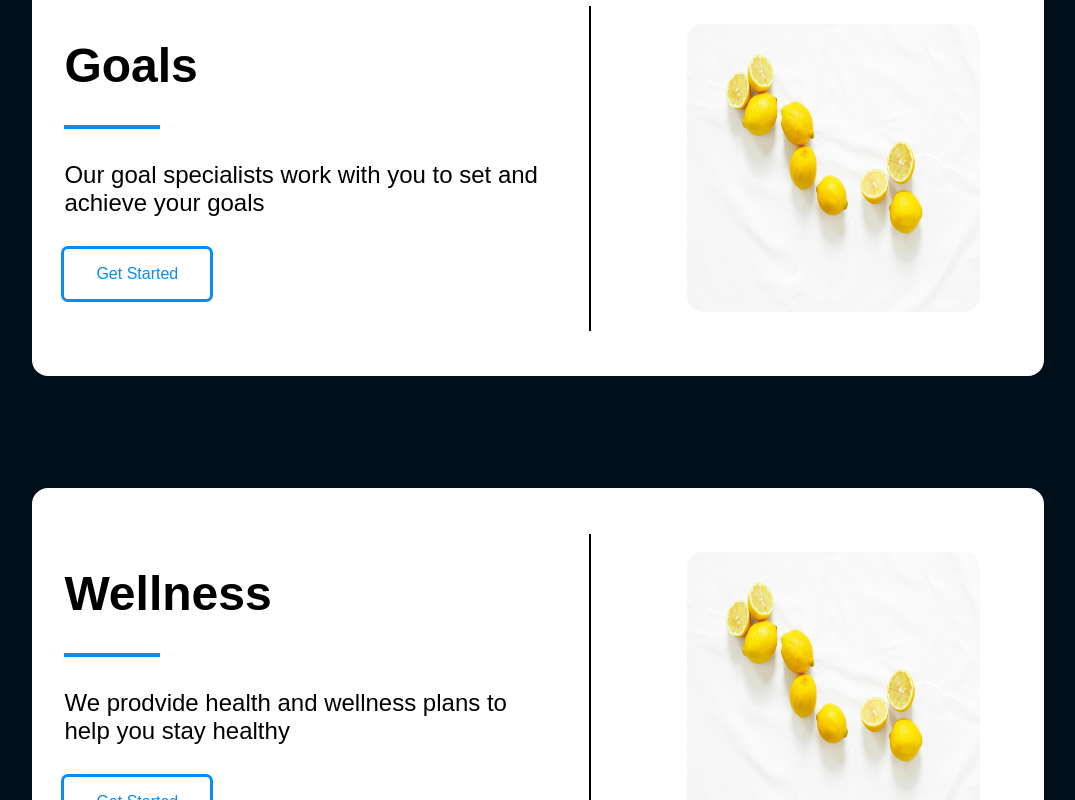
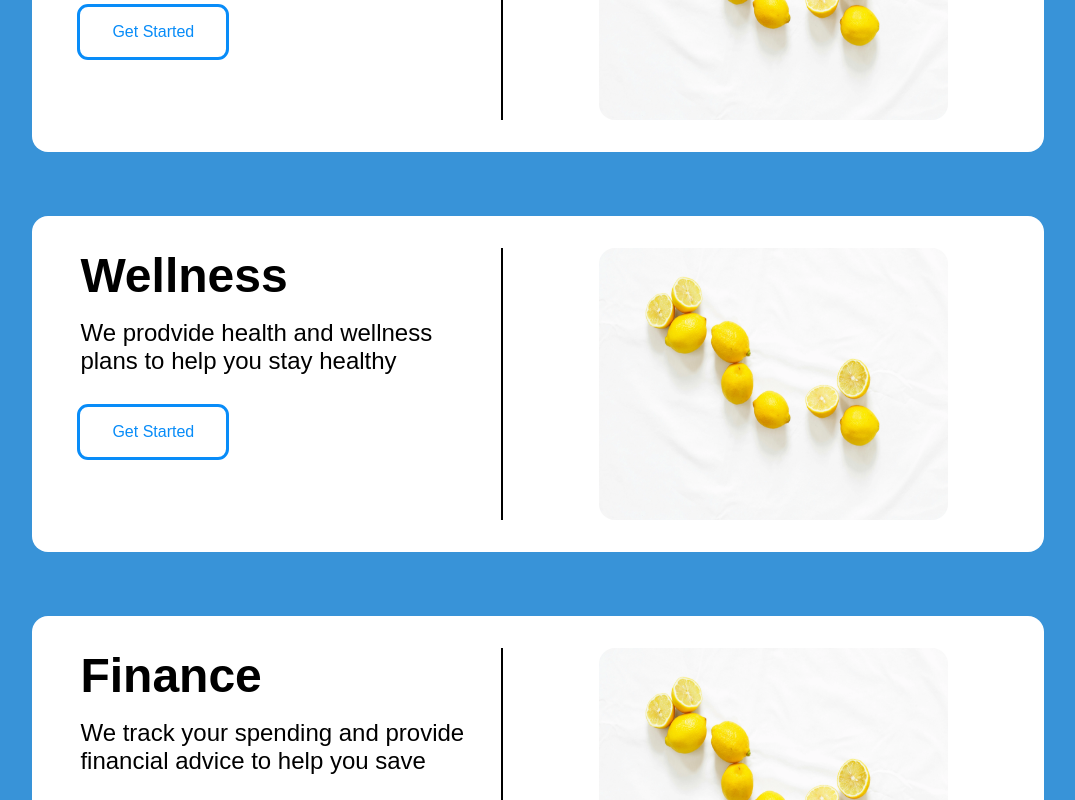
Before and after one commit to Cliffp15/Moxi, a React (Create React App) app: page / in a window 1280 px wide. Shown: the part 2580-3380 px from the top of the page, without its empty margins (102-1177 px from the left). Built offline with nearby package versions, Linux system fonts and the light colour scheme.

Commit message:
correct sizing issues on ServiceCards

```diff
--- a/src/Component/Home.js
+++ b/src/Component/Home.js
@@ -47,7 +47,7 @@ function HelloWorld() {
           image={"../Images/Lemon.png"}
         />
         <ServiceCards
-          header="Finanace"
+          header="Finance"
           paragraph={
             "We track your spending and provide financial advice to help you save"
           }
--- a/src/Component/ServiceCards.js
+++ b/src/Component/ServiceCards.js
@@ -12,9 +12,9 @@ const ServiceCards = ({ header, paragraph, image }) => {
               <h2>
                 {header} <br></br>
               </h2>
-              <hr></hr>
+              {/* <hr></hr> */}
               <p>{paragraph} </p>
-              <div className="Service-Card-Buttons">
+            <div className="Service-Card-Buttons">
                 <div>
                   <button>Get Started</button>
                 </div>
--- a/src/Styles/ServiceCards.css
+++ b/src/Styles/ServiceCards.css
@@ -1,19 +1,23 @@
 .Service-Card-Container {
   padding: 2rem 0rem;
   width: 100%;
-  margin-bottom: 0rem;
-  color: white;
-  background-color: rgb(1, 15, 26);
+  /* margin-bottom: 0rem; */
+  /* height: 30rem; */
+
+  color: rgb(229, 69, 69);
+  background-color: rgb(56, 147, 216);
   /* padding-top: 4rem; */
-  padding-bottom: 4rem;
+  /* padding-bottom: 4rem; */
 }
 
 .Service-Card {
   display: flex;
   align-items: center;
   width: 79%;
+  height: 21rem;
   margin: auto;
-  margin-top: 1rem;
+  /* margin-top: 1rem; */
+  padding: 2rem;
   /* margin-bottom: 0rem; */
   color: rgb(0, 0, 0);
   border-radius: 1rem;
@@ -22,12 +26,14 @@
 }
 
 .Service-Description {
-  display: block;
+  display: inline-block;
   color: #000000;
   background-color: rgb(255, 255, 255);
-  width: 60%;
-  height: auto;
-  padding: 2rem;
+  width: 100%;
+  height: 100%;
+  /* padding: 2rem; */
+  padding-left: 1rem;
+  padding-right: 1rem;
   border-right: #000000;
   border-width: 2px;
   border-right-style: solid;
@@ -35,21 +41,14 @@
 
 .Service-Description h2 {
   display: block;
-  margin-bottom: 2rem;
+  /* margin-bottom: 2rem; */
   color: rgb(0, 0, 0);
   font-size: 3rem;
   width: auto;
 }
 
-hr {
-  border: none;
-  height: 4px;
-  background-color: #088cf8;
-  width: 6rem;
-  margin-bottom: 2rem;
-}
-
 .Service-Description p {
+  margin-top: 1rem;
   margin-bottom: 2rem;
   font-size: 1.5rem;
   color: rgb(0, 0, 0);
@@ -57,7 +56,7 @@ hr {
 
 .Service-Card-Buttons button {
   padding: 1rem 2rem;
-  border-radius: 4px;
+  border-radius: 0.5rem;
   font-weight: 400;
   font-size: 1rem;
   border-style: none;
@@ -72,21 +71,23 @@ hr {
 }
 
 .Service-Card-Image {
-  display: flex;
-  width: 45%;
-  height: 90%;
+  display: inline-block;
+  width: 100%;
+  height: 100%;
   background-color: #00000000;
-  margin-left: 2rem;
+  /* margin-left: 2rem; */
   color: white;
-  padding: 2rem;
-  border-radius: 2rem;
+  padding-left: 6rem;
+  padding-right: 4rem;
+
+  /* border-radius: 2rem; */
 }
 
 .Service-img {
   display: flex;
   width: 100%;
-  height: 22rem;
-  padding: 2rem;
+  height: 100%;
+  /* padding: 2rem; */
 
-  border-radius: 3rem;
+  border-radius: 1rem;
 }
--- a/src/Styles/Services.css
+++ b/src/Styles/Services.css
@@ -7,14 +7,14 @@
   padding-top: 4rem;
   /* padding-bottom: 4rem; */
   /* margin-bottom: 0rem; */
-  background-color: rgb(1, 15, 26);
+  background-color: rgb(112, 178, 228);
   /* margin-bottom: 2rem; */
 }
 
 .Feature-Services {
   display: flex;
   color: #ffffff;
-  background-color: rgb(1, 15, 26);
+  background-color: rgb(28, 121, 70);
   width: 79%;
   margin: auto;
   padding: 4rem 0rem 1rem 0rem;
```
Also changed, not shown: src/Component/Services.js (+0 -10 lines).
